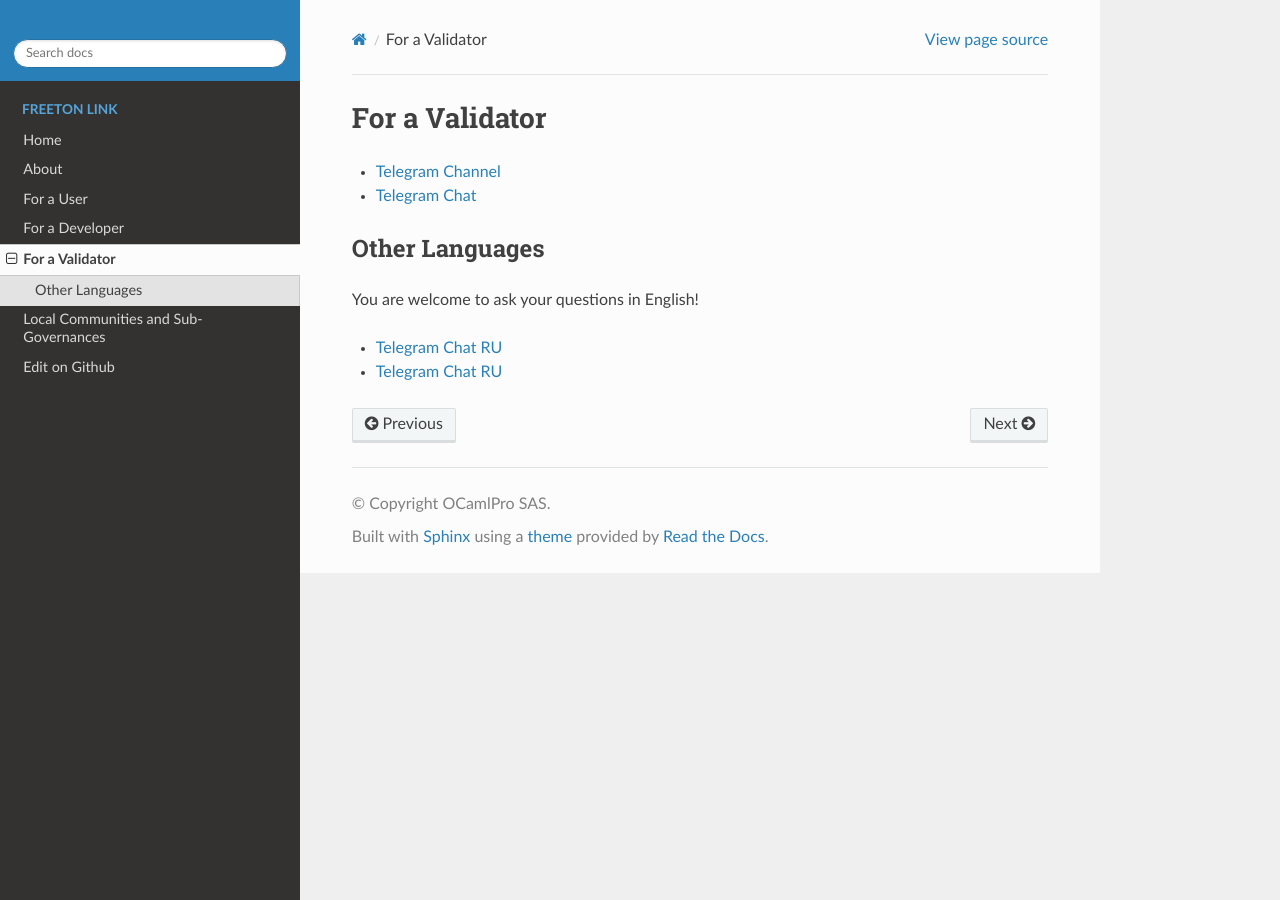
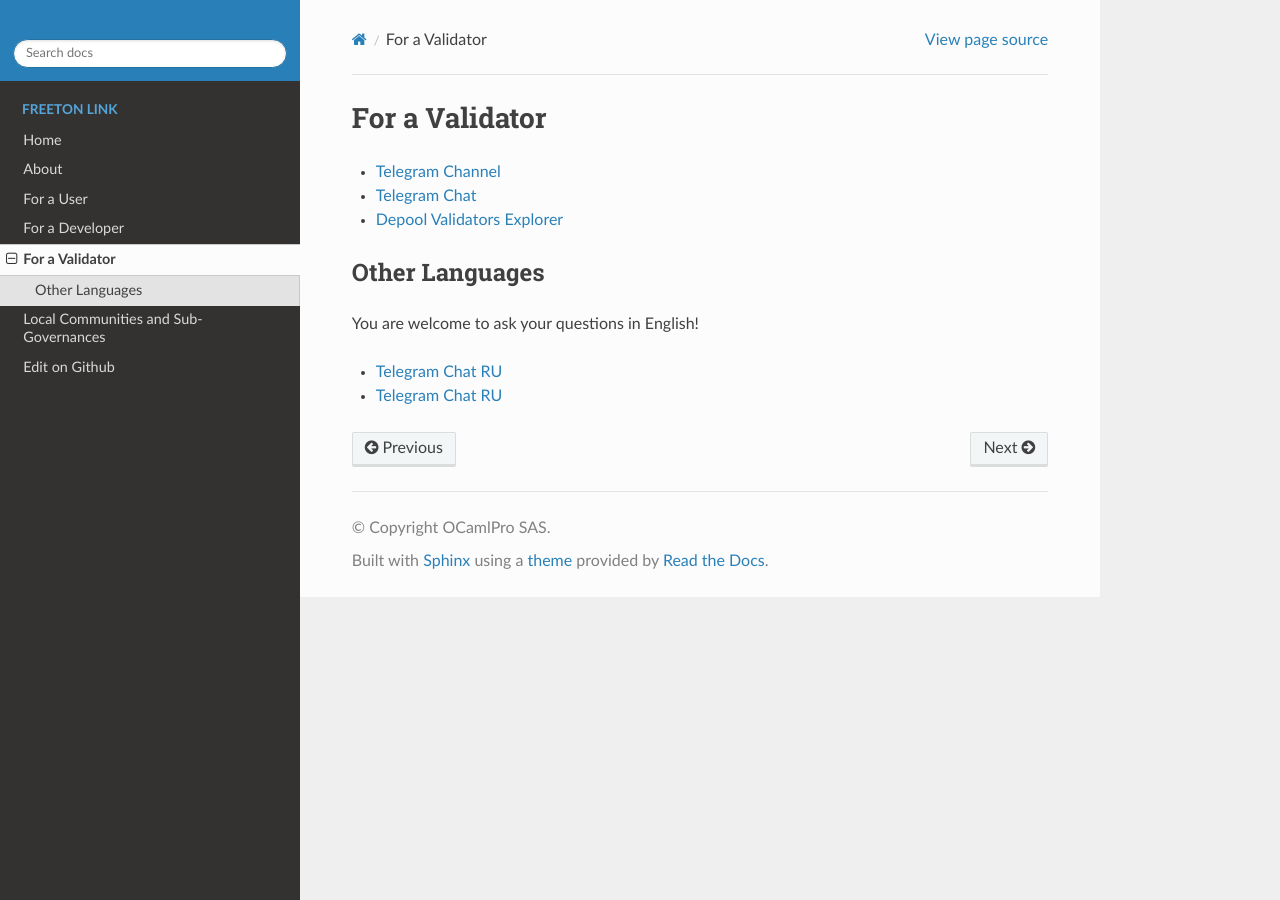
Before and after one commit to OCamlPro/www.freeton.link, a Sphinx documentation site: the page built from sphinx/validator.rst, in a window 1280 px wide. Built offline with Sphinx 7.4.7 and the Read the Docs theme 2.0.0, drawn with Linux system fonts in a browser that asks for light colours; the version number could not be read and is left out.

Commit message:
petits changements

```diff
--- a/sphinx/validator.rst
+++ b/sphinx/validator.rst
@@ -2,6 +2,7 @@ For a Validator
 ===============
 * `Telegram Channel <https://t.me/ton_validators>`_
 * `Telegram Chat <https://t.me/freetonvalidators>`_
+* `Depool Validators Explorer <https://depools.extraton.io/>`_
 
 Other Languages
 ~~~~~~~~~~~~~~~
```
